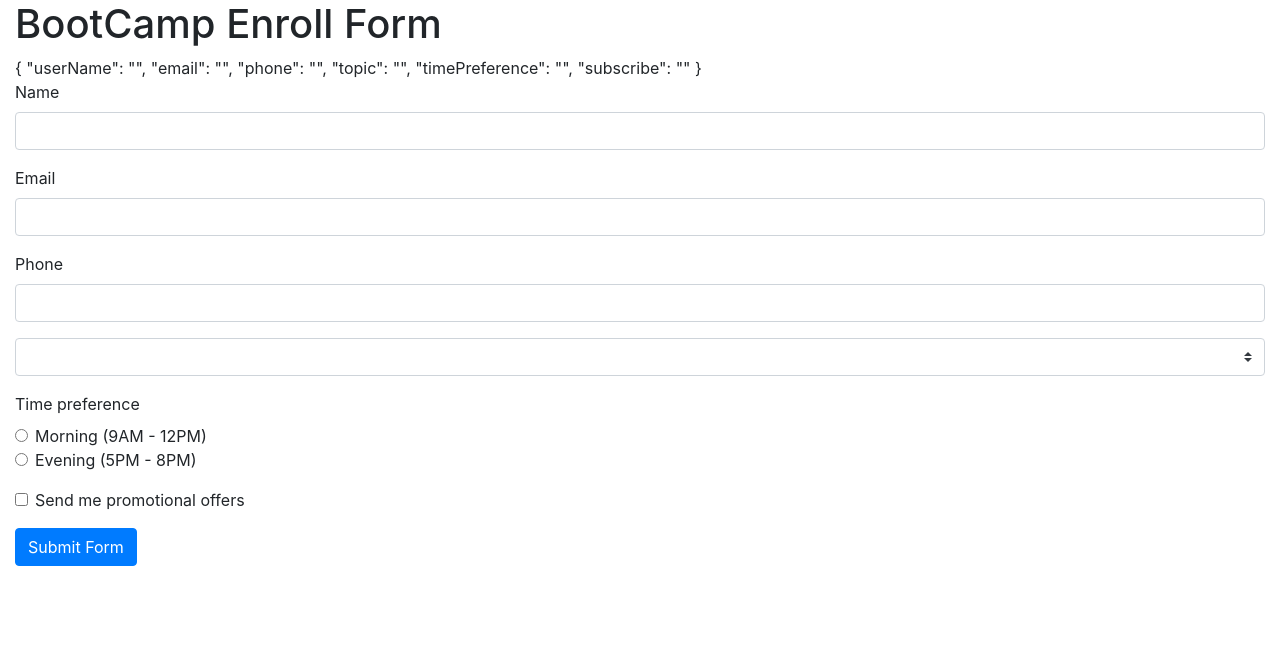
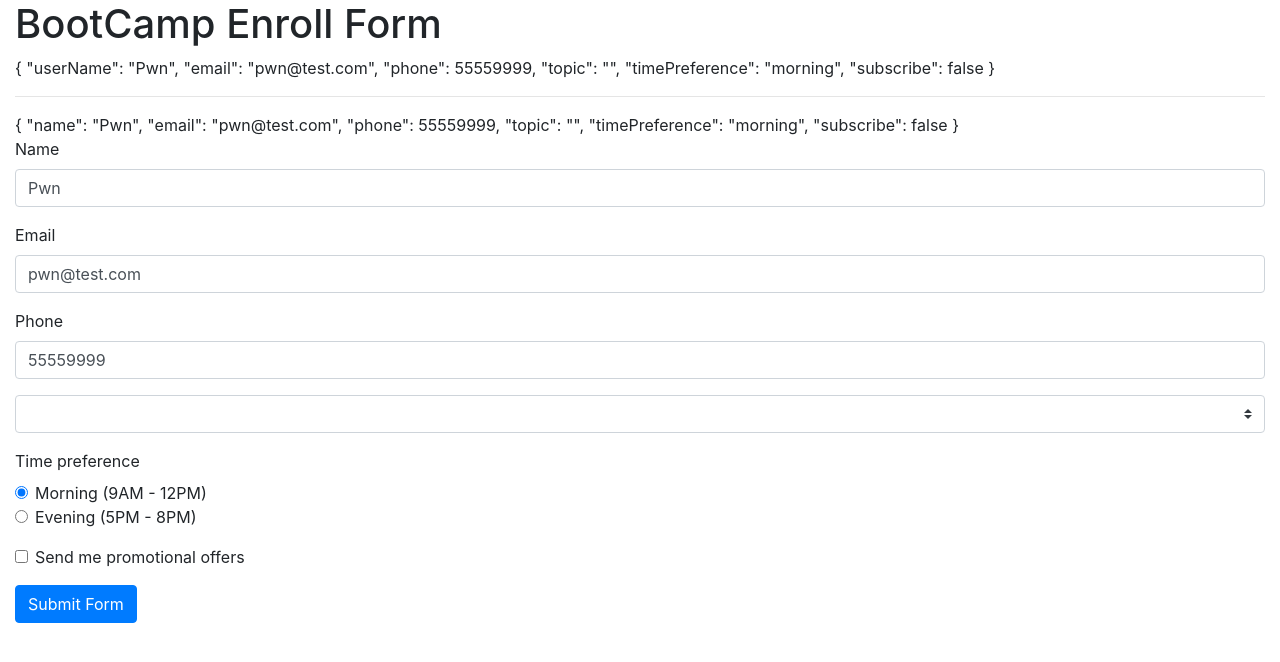
Before and after one commit to phyowainyunt-19/Angular-forms, an Angular app in the folder tdf/: page / in a window 1280 px wide. Shown: the top 662 px of the page. Built offline with nearby package versions, Linux system fonts and the light colour scheme.

Commit message:
TDF binding data to a model

```diff
--- a/tdf/src/app/app.component.html
+++ b/tdf/src/app/app.component.html
@@ -1,48 +1,51 @@
 <div class="container-fluid">
     <h1>BootCamp Enroll Form</h1>
     <form #userForm="ngForm">
+        {{ userForm.value | json }}
 
-        {{ userForm.value | json }}
+        <hr />
+
+        {{ userModel | json }}
 
         <div class="form-group">
             <label for="">Name</label>
-            <input type="text" class="form-control" name="userName" ngModel>
+            <input type="text" class="form-control" name="userName" [(ngModel)]="userModel.name" />
         </div>
 
         <div class="form-group">
             <label for="">Email</label>
-            <input type="email" class="form-control" name="email" ngModel>
+            <input type="email" class="form-control" name="email" [(ngModel)]="userModel.email" />
         </div>
 
         <div class="form-group">
             <label for="">Phone</label>
-            <input type="tel" class="form-control" name="phone" ngModel>
+            <input type="tel" class="form-control" name="phone" [(ngModel)]="userModel.phone" />
         </div>
 
         <div class="form-group">
-            <select class="custom-select" name="topic" ngModel>
-                <option selected>I am interested in</option>
-                <option *ngFor="let topic of topics">{{topic}}</option>
+            <select class="custom-select" name="topic" [(ngModel)]="userModel.topic">
+                <option>I am interested in</option>
+                <option *ngFor="let topic of topics">{{ topic }}</option>
             </select>
         </div>
 
         <div class="mb-3">
             <label>Time preference</label>
             <div class="form-check">
-                <input class="form-check-input" ngModel type="radio" name="timePreference" value="morning">
+                <input class="form-check-input" type="radio" name="timePreference" value="morning"
+                    [(ngModel)]="userModel.timePreference">
                 <label class="form-check-label">Morning (9AM - 12PM)</label>
             </div>
             <div class="form-check">
-                <input class="form-check-input" ngModel type="radio" name="timePreference" value="evening">
+                <input class="form-check-input" type="radio" name="timePreference" value="evening"
+                    [(ngModel)]="userModel.timePreference">
                 <label class="form-check-label">Evening (5PM - 8PM)</label>
             </div>
         </div>
 
         <div class="form-check mb-3">
-            <input class="form-check-input" name="subscribe" type="checkbox" ngModel>
-            <label class="form-check-label">
-                Send me promotional offers
-            </label>
+            <input class="form-check-input" name="subscribe" type="checkbox" [(ngModel)]="userModel.subscribe" />
+            <label class="form-check-label"> Send me promotional offers </label>
         </div>
 
         <button class="btn btn-primary" type="submit">Submit Form</button>
--- a/tdf/src/app/app.component.ts
+++ b/tdf/src/app/app.component.ts
@@ -1,4 +1,5 @@
 import { Component } from '@angular/core';
+import { User } from './user';
 
 @Component({
   selector: 'app-root',
@@ -7,4 +8,7 @@ import { Component } from '@angular/core';
 })
 export class AppComponent {
   topics = ['Angular', 'React', 'Vue']
+
+  //useModel
+  userModel = new User('Pwn', 'pwn@test.com', 55559999, '','morning', false);
 }
--- /dev/null
+++ b/tdf/src/app/user.ts
@@ -0,0 +1,10 @@
+export class User {
+    constructor(
+        public name: string,
+        public email: string,
+        public phone: number,
+        public topic: string,
+        public timePreference: string,
+        public subscribe: boolean
+    ) { }
+}
```
